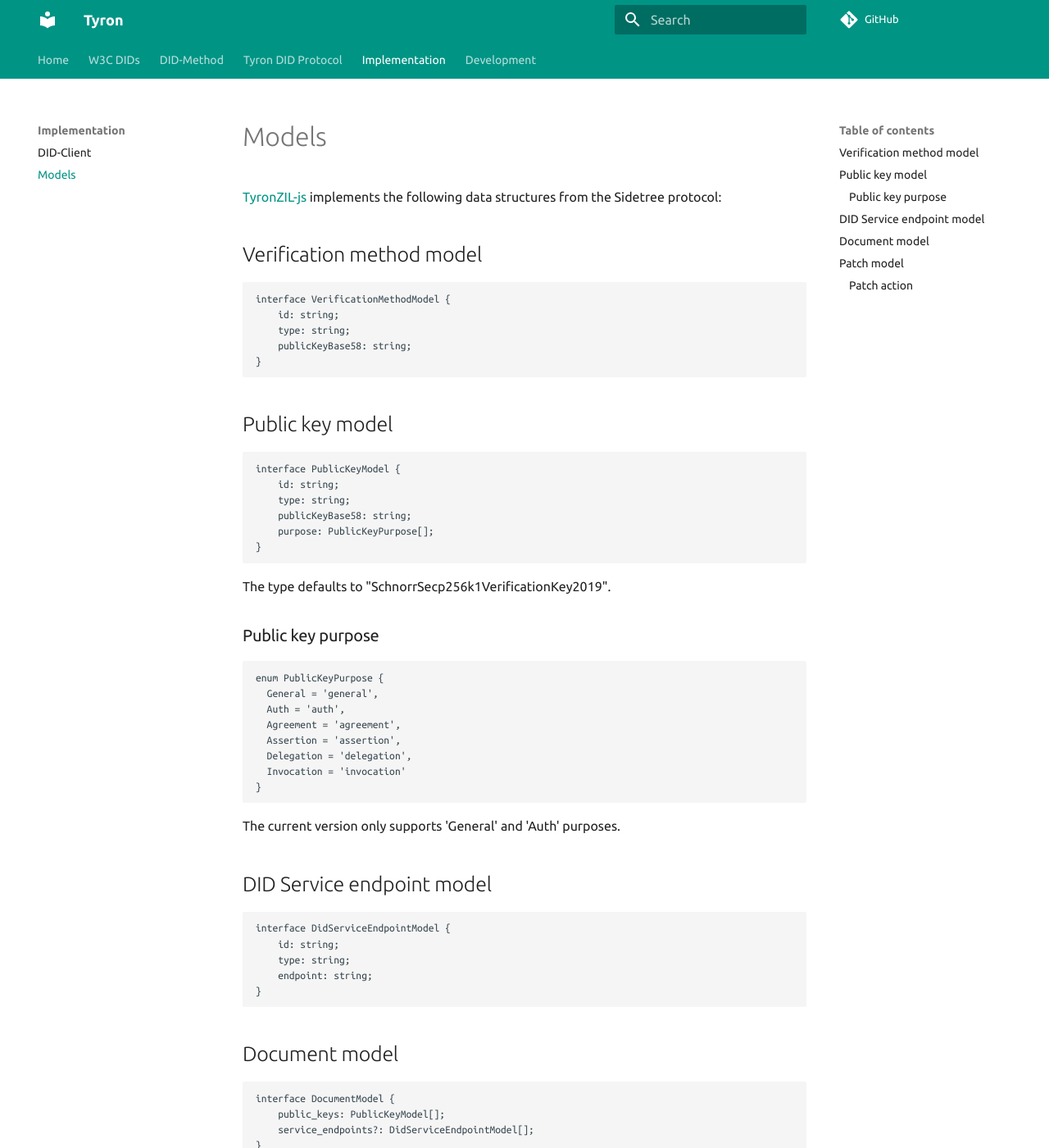
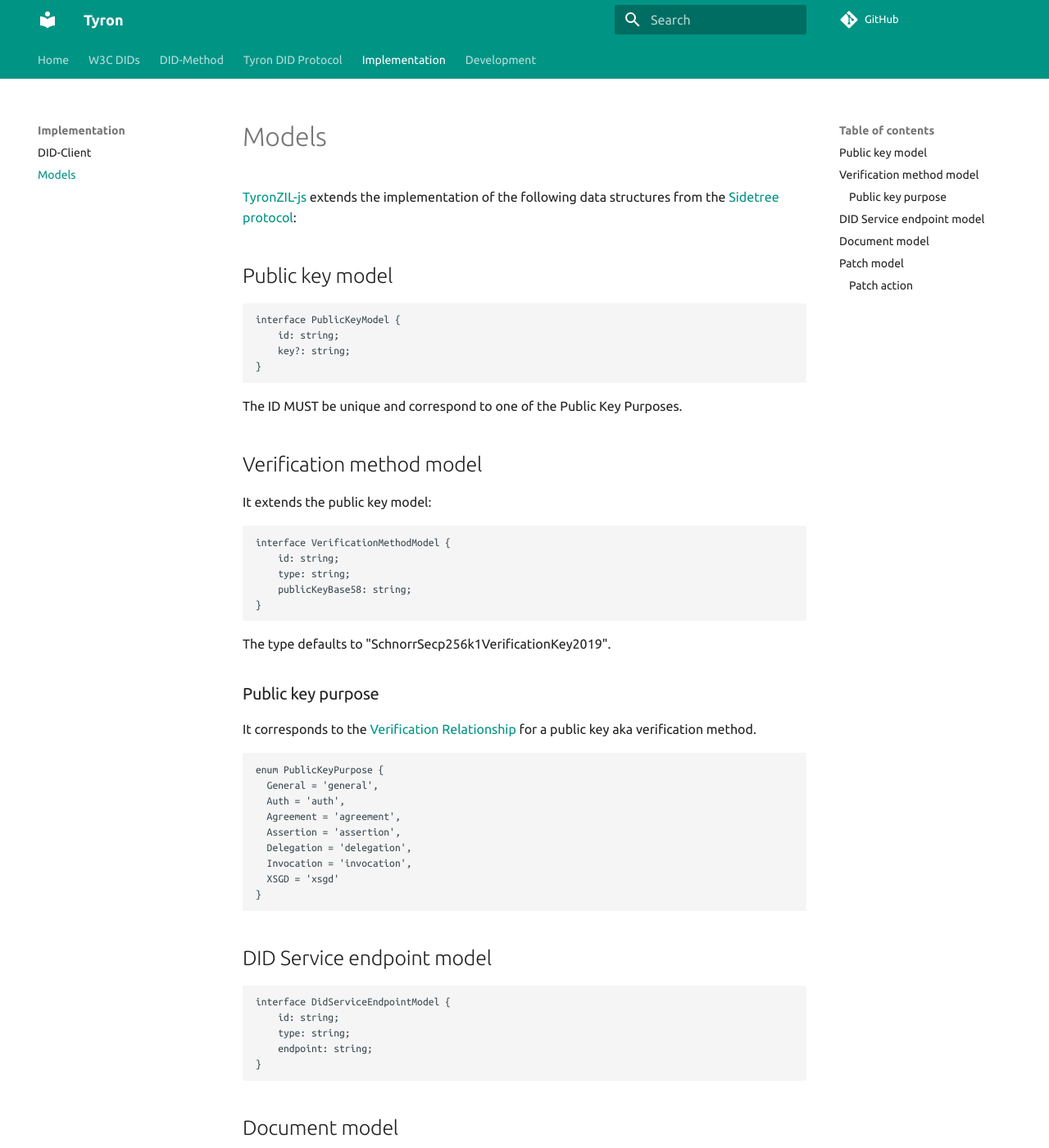
Before and after one commit to amygorgon/didtyronzil, an MkDocs documentation site: the page built from docs/implementation/models.md, in a window 1280 px wide and 1400 px high. Shown: the whole window at 82% size. Built offline with MkDocs 1.6.1 and Material for MkDocs 9.7.7, drawn with Linux system fonts in a browser that asks for light colours; comment, search, counter and statistics services are not loaded.

Commit message:
tyron verification methods

````diff
--- a/docs/implementation/models.md
+++ b/docs/implementation/models.md
@@ -1,8 +1,20 @@
 # Models
 
-[TyronZIL-js](https://github.com/julio-cabdu/tyronZIL-js) implements the following data structures from the Sidetree protocol:
+[TyronZIL-js](https://github.com/julio-cabdu/tyronZIL-js) extends the implementation of the following data structures from the [Sidetree protocol](https://identity.foundation/sidetree/spec/):
+
+## Public key model
+
+```js
+interface PublicKeyModel {
+    id: string;
+    key?: string;
+}
+```
+The ID MUST be unique and correspond to one of the Public Key Purposes.
 
 ## Verification method model
+
+It extends the public key model:
 
 ```js
 interface VerificationMethodModel {
@@ -11,21 +23,11 @@
     publicKeyBase58: string;
 }
 ```
-
-## Public key model
-
-```js
-interface PublicKeyModel {
-    id: string;
-    type: string;
-    publicKeyBase58: string;
-    purpose: PublicKeyPurpose[];
-}
-```
-
 The type defaults to "SchnorrSecp256k1VerificationKey2019".
 
 ### Public key purpose
+
+It corresponds to the [Verification Relationship](../W3C-dids.md#verification-relationship) for a public key aka verification method.
 
 ```js
 enum PublicKeyPurpose {
@@ -34,11 +36,10 @@
   Agreement = 'agreement',
   Assertion = 'assertion',
   Delegation = 'delegation',
-  Invocation = 'invocation'
+  Invocation = 'invocation',
+  XSGD = 'xsgd'
 }
 ```
-
-The current version only supports 'General' and 'Auth' purposes.
 
 ## DID Service endpoint model
 
````
